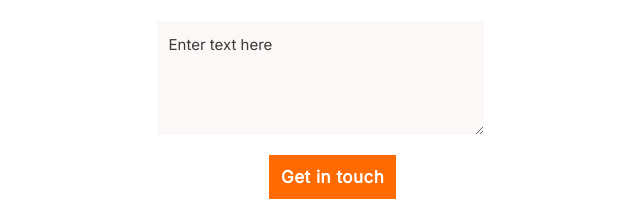
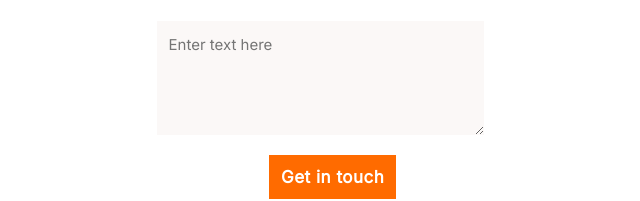
Before and after one commit to WilhelmK109/portfolio, a website: page index.html in a window 1280 px wide. Shown: the part 6558-6759 px from the top of the page, 316-956 px from the left. Drawn offline with Linux system fonts and the light colour scheme.

Commit message:
Move 'Enter text here' and 'required' text inside the opening tag

```diff
--- a/index.html
+++ b/index.html
@@ -275,7 +275,7 @@
             <input id="email" class="form-input" type="email" name="email" placeholder="Email address" required>
           </li>
           <li>
-            <textarea class="textmsg" name="message" maxlength="500">Enter text here</textarea required>
+            <textarea class="textmsg" name="message" placeholder="Enter text here" maxlength="500" required></textarea>
           </li>
         </ul>
         <input class="submit-btn" type="submit" value="Get in touch">
```
